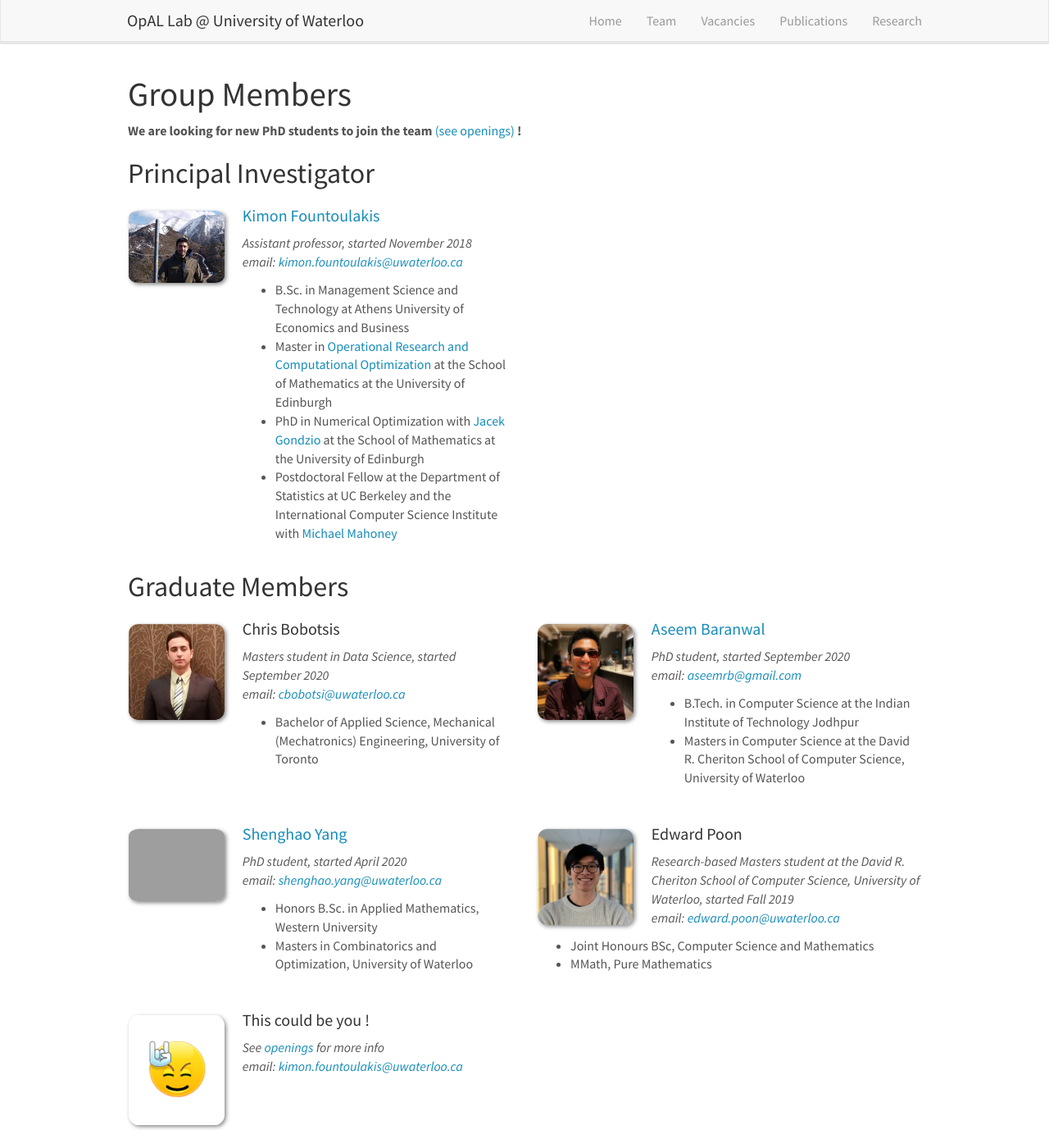
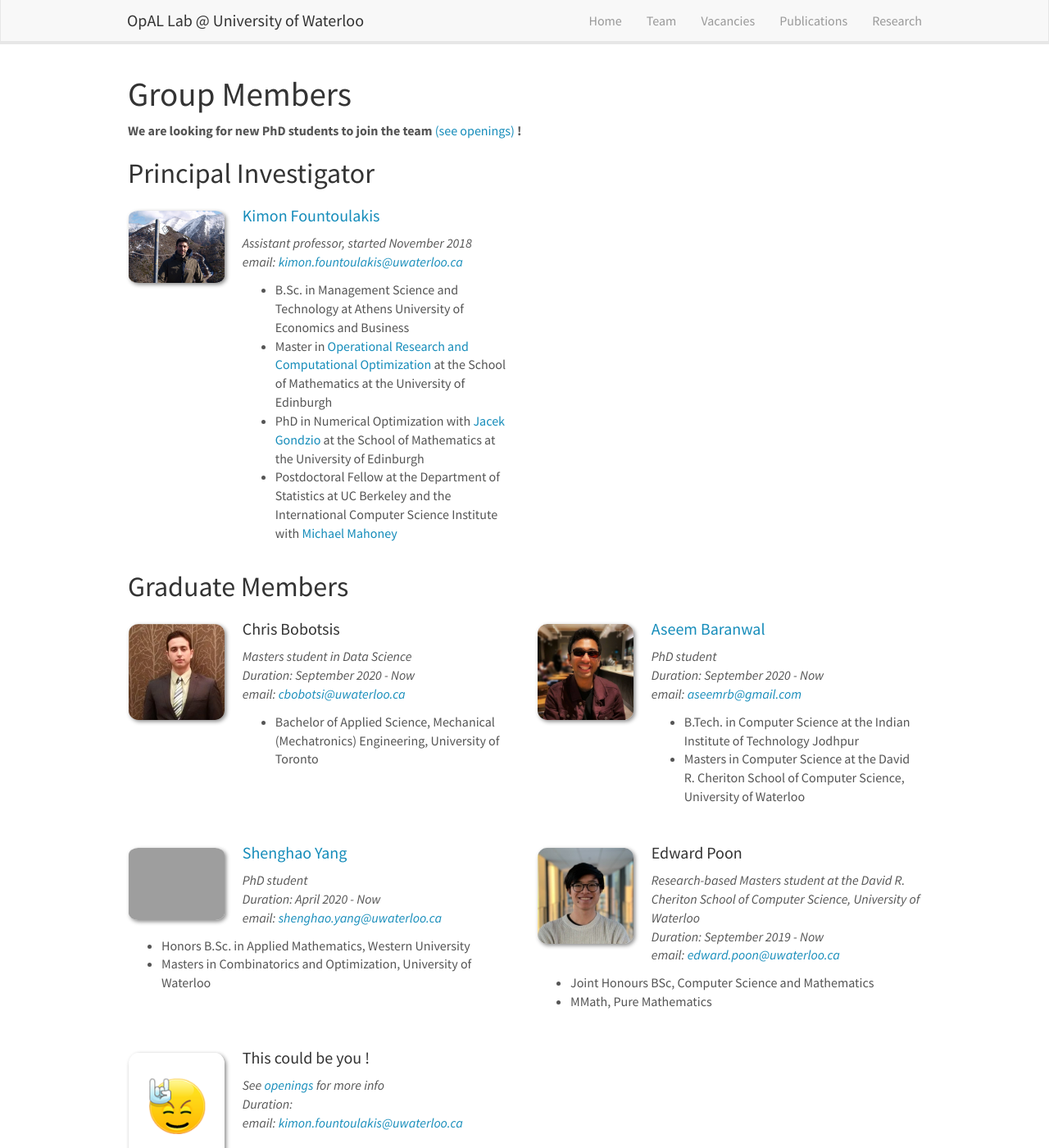
Before and after one commit to opallab/opallab.github.io, a Jekyll site: the page built from _pages/team.md, in a window 1280 px wide and 1400 px high. Shown: the whole window at 82% size. Built offline with Jekyll 4.4.1, drawn with Linux system fonts in a browser that asks for light colours; nearby versions of some CDN libraries.

Commit message:
added duration in Grad

```diff
--- a/_data/graduate_members.yml
+++ b/_data/graduate_members.yml
@@ -1,13 +1,15 @@
 - name: Chris Bobotsis
   photo: Chris.jpeg
-  info: Masters student in Data Science, started September 2020
+  info: Masters student in Data Science
+  duration: September 2020 - Now
   email: cbobotsi@uwaterloo.ca
   number_educ: 1
   education1: Bachelor of Applied Science, Mechanical (Mechatronics) Engineering, University of Toronto
 
 - name: <a href="https://aseemrb.me">Aseem Baranwal</a>
   photo: Aseem.jpg
-  info: PhD student, started September 2020
+  info: PhD student
+  duration: September 2020 - Now
   email: aseemrb@gmail.com
   number_educ: 2
   education1: B.Tech. in Computer Science at the Indian Institute of Technology Jodhpur
@@ -15,7 +17,8 @@
 
 - name: <a href="https://cs.uwaterloo.ca/~s286yang/">Shenghao Yang</a>
   photo: syang.png
-  info: PhD student, started April 2020
+  info: PhD student
+  duration: April 2020 - Now
   email: shenghao.yang@uwaterloo.ca
   number_educ: 2
   education1: Honors B.Sc. in Applied Mathematics, Western University
@@ -23,7 +26,8 @@
 
 - name: Edward Poon
   photo: edwardpoon.jpeg
-  info: Research-based Masters student at the David R. Cheriton School of Computer Science, University of Waterloo, started Fall 2019
+  info: Research-based Masters student at the David R. Cheriton School of Computer Science, University of Waterloo
+  duration: September 2019 - Now
   email: edward.poon@uwaterloo.ca
   number_educ: 2
   education1: Joint Honours BSc, Computer Science and Mathematics
--- a/_pages/team.md
+++ b/_pages/team.md
@@ -64,7 +64,7 @@ permalink: /team/
 <div class="col-sm-6 clearfix">
   <img src="{{ site.url }}{{ site.baseurl }}/images/teampic/{{ member.photo }}" class="img-responsive" width="25%" style="float: left" />
   <h4>{{ member.name }}</h4>
-  <i>{{ member.info }}<br>email: <{{ member.email }}></i>
+  <i>{{ member.info }}<br>Duration: {{ member.duration }} <br>email: <{{ member.email }}></i>
   <ul style="overflow: hidden">
 
   {% if member.number_educ == 1 %}
```
